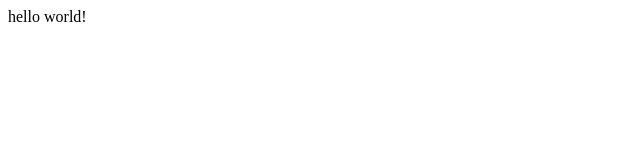
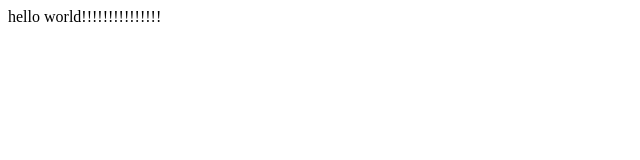
Before and after one commit to anurag590319/cs230, a plain HTML site: page index.html in a window 1280 px wide. Shown: the whole page, without its empty margins (0-640 px from the left). Drawn offline with Linux system fonts and the light colour scheme.

Commit message:
update#1

```diff
--- a/index.html
+++ b/index.html
@@ -1,5 +1,5 @@
 <html>
   <body>
-    hello world!
+    hello world!!!!!!!!!!!!!!!
   </body>
 </html>
```
